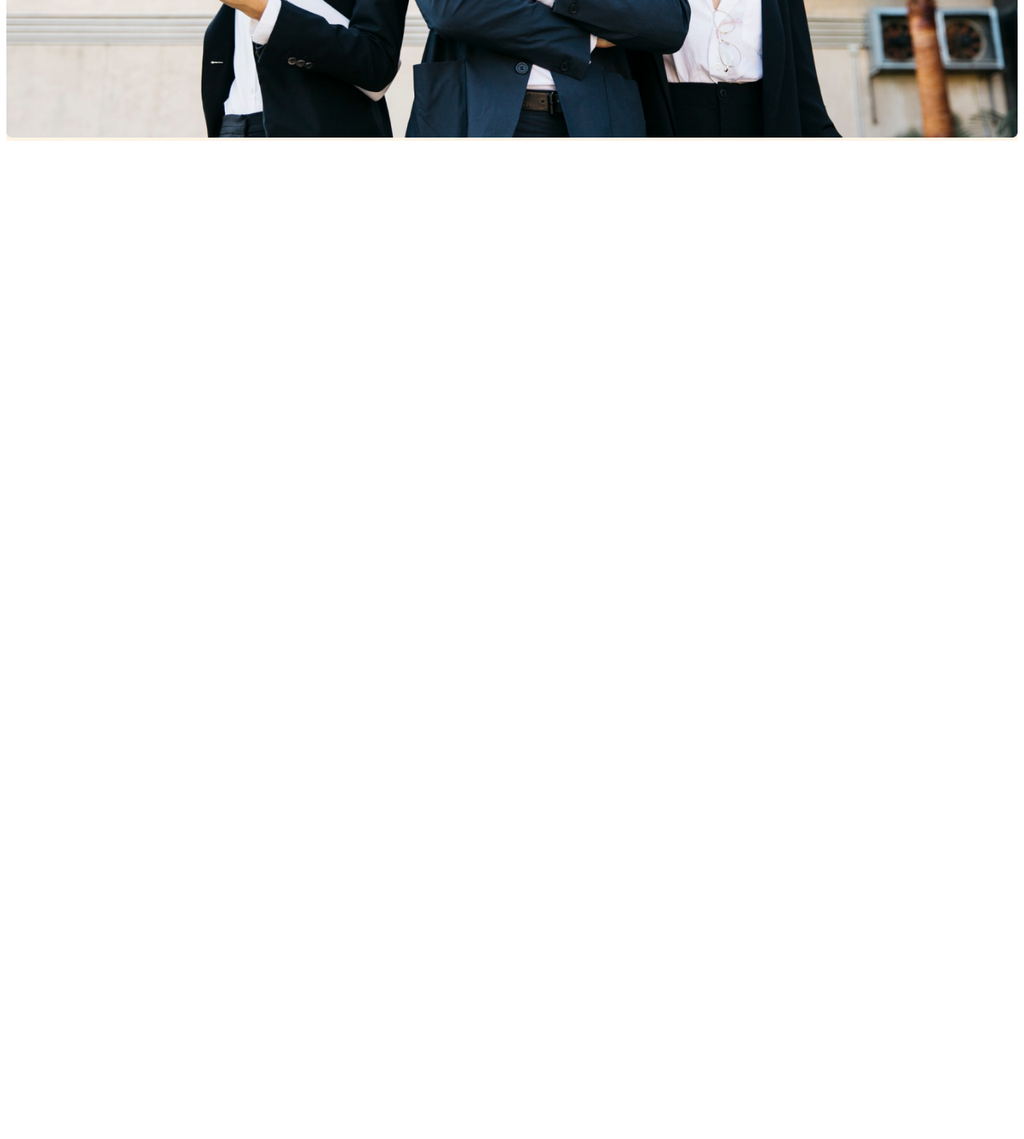
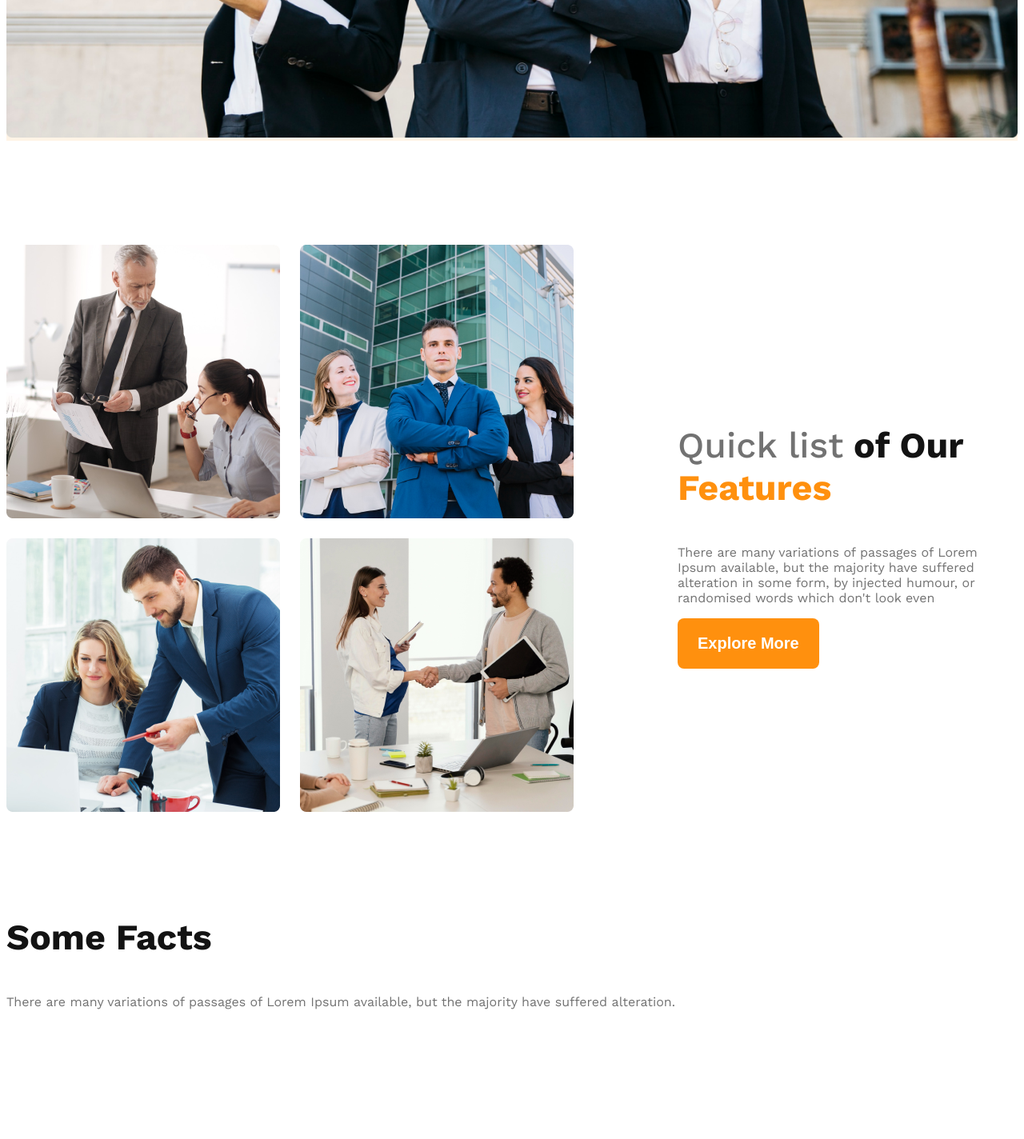
Before and after one commit to Dristy233/g3-architects-website, a plain HTML site: page index.html in a window 1280 px wide. Shown: the part 1008-2432 px from the top of the page at 80% size. Before the commit the page ends 1192 px from the top, so only its background shows below. Drawn offline with nearby package versions, Linux system fonts and the light colour scheme.

Commit message:
made responsive and added fact structure

```diff
--- a/index.html
+++ b/index.html
@@ -34,7 +34,53 @@
   </div>
    </header>
    <main>
+  <section class="teams display-flex">
+<div class="team-img-container">
+<img src="images/team1.png" alt="">
+<img src="images/team2.png" alt="">
+<img src="images/team3.png" alt="">
+<img src="images/team4.png" alt="">
+</div>
+<div class="our-features">
+   <h3 class="feature-title"><span id="text-light-gray">Quick list</span> <span class="of-Our">of Our</span> <span class="features">Features</span></h3>
+   <p class="feature-description">There are many variations of passages of Lorem Ipsum available, but the majority have suffered alteration in some form, by injected humour, or randomised words which don't look even</p>
+   <button class="btn-primary">Explore More</button>
+</div>
+  </section>
+  <!-- Features will enjoy -->
+   <section>
+  <h3 class="some">Some Facts</h3>
+  <p class="light-gray">
+   There are many variations of passages of Lorem Ipsum available, but the majority have suffered alteration.
+  </p>
+  <div class="facts-container">
+   <!-- .fact*4>img.fact-icon+h4.fact-number+h5.fact-name -->
+   <div class="fact">
+      <img src="" alt="" class="fact-icon">
+      <h4 class="fact-number"></h4>
+      <h5 class="fact-name"></h5>
+   </div>
+   <div class="fact">
+      <img src="" alt="" class="fact-icon">
+      <h4 class="fact-number"></h4>
+      <h5 class="fact-name"></h5>
+   </div>
+   <div class="fact">
+      <img src="" alt="" class="fact-icon">
+      <h4 class="fact-number"></h4>
+      <h5 class="fact-name"></h5>
+   </div>
+   <div class="fact">
+      <img src="" alt="" class="fact-icon">
+      <h4 class="fact-number"></h4>
+      <h5 class="fact-name"></h5>
+   </div>
+  </div>
+   </section>
+   <!-- some facts -->
+    <section class="some-facts">
 
+    </section>
    </main>
 </body>
 <footer>
--- a/styles/architects.css
+++ b/styles/architects.css
@@ -16,8 +16,17 @@
   .text-gray{
    color: #424242;
   }
-.text-light-gray{
-
+#text-light-gray{
+    color: #727272;
+    font-weight: 500;
+}
+.features{
+  color: rgba(255, 144, 14, 1) ;
+  font-weight: 700;
+}
+.of-Our{
+   color: #131313;
+   font-weight: 700;
 }
 
 /* dark03 */
@@ -61,6 +70,13 @@ background-color: rgba(255, 144, 14, 0.1);
    font-size: 4rem;
 
  }
+ main{
+   max-width: 1440px;
+   margin: 0 auto;
+ }
+ main > section{
+   margin-top: 130px;
+ }
 .btn-primary{
    background-color: rgba(255, 144, 14, 1);
    color: #FFFFFF;
@@ -74,9 +90,64 @@ background-color: rgba(255, 144, 14, 0.1);
 .banner-img{
 width: 100%;
 }
+/* team and feature related styles */
+.teams{
+   align-items: center;
+
+
+}
+.team-img-container{
+   display: grid;
+   grid-template-columns: repeat(2, 1fr);
+   gap: 25px;
+
+}
+.our-features{
+  margin-left: 130px;
+  max-width: 530px;
+
+}
+.feature-title{
+   font-size: 2.8rem;
+}
+.feature-description{
+   font-size: 1rem;
+   color: #727272;
+   font-weight: 400;
+}
+.some{
+   font-weight: 700;
+   font-size: 2.8rem;
+   color: #131313;
+}
+.light-gray{
+   color: #727272;
+   font-weight: 400;
+}
+
+
+
 /* responsive media query */
 @media screen and (max-width: 576px) {
-   .navber, .nav-link{
+   .navber,
+   .nav-link,
+   .bg-light,
+   .teams{
      flex-direction: column;
    }
+   .team-img-container{
+      grid-template-columns: repeat(1, 1fr);
+   }
+   .our-features{
+      margin-left: 20px;
+   }
 }
+/* medium size device */
+@media screen and (min-width: 576px) and (max-width:-992px) {
+ .teams{
+  flex-direction: column;
+ }
+ .our-features{
+   margin-left: 50px auto;
+ }
+}
```
